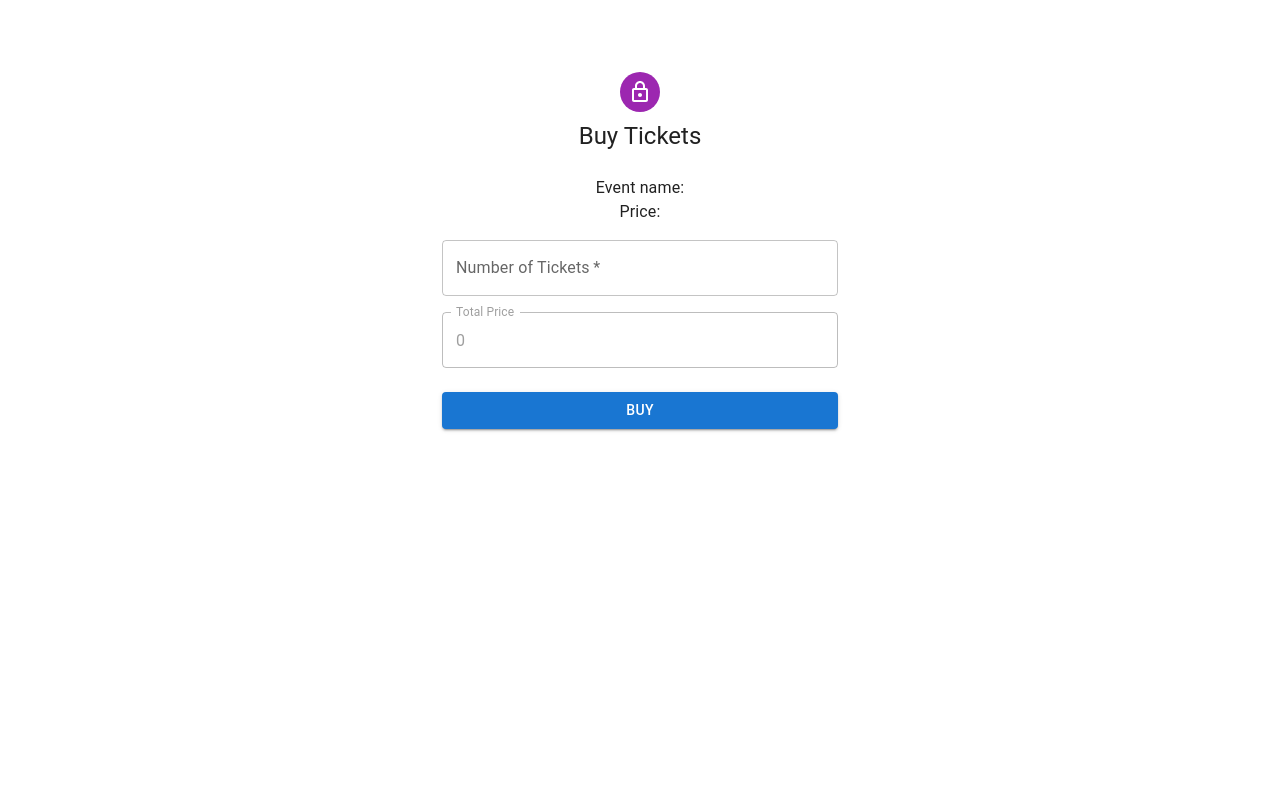
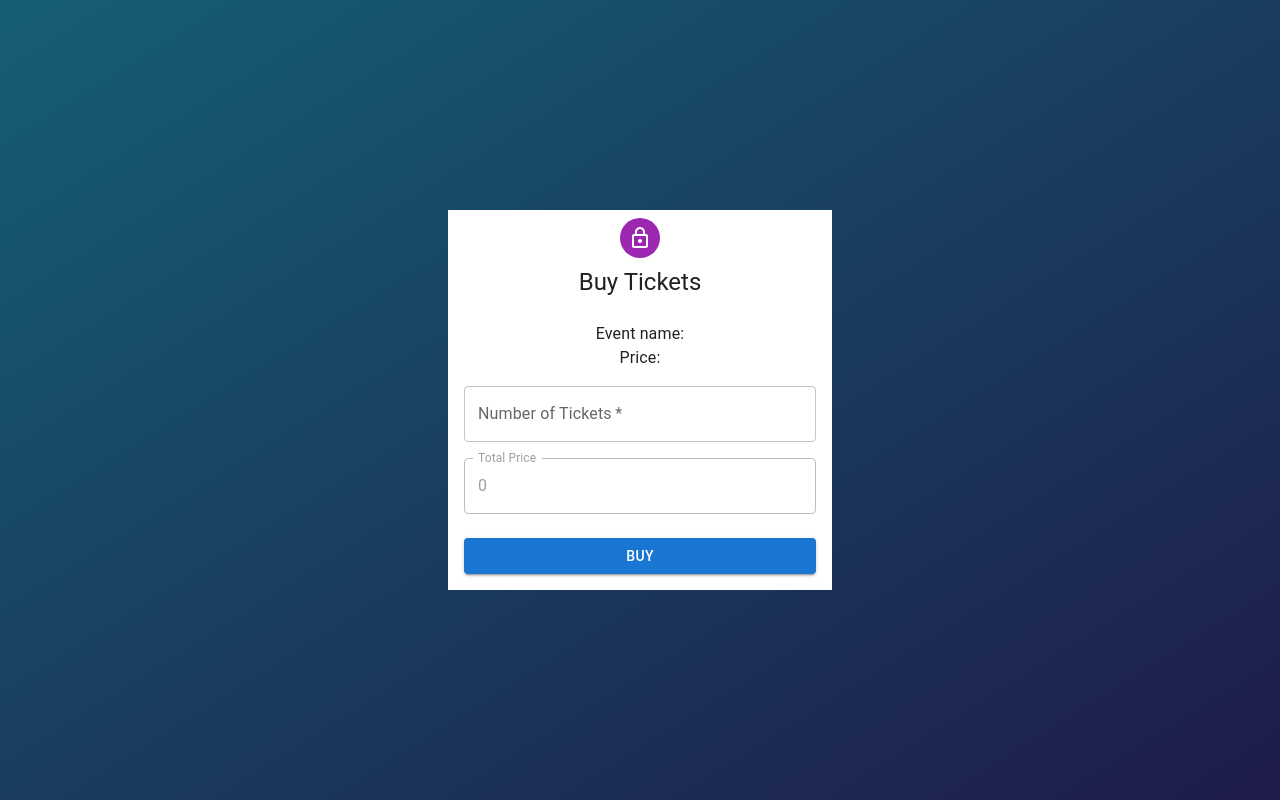
Before and after one commit to yolo22nd/Agni, a React (Create React App) app in the folder frontend/: page /buy/1 in a window 1280 px wide. Built offline with nearby package versions, Linux system fonts and the light colour scheme; no server answers.

Commit message:
changed payment ui

```diff
--- a/frontend/src/components/Buy.js
+++ b/frontend/src/components/Buy.js
@@ -74,16 +74,18 @@ export default function Buy() {
 
 
   return (
-    <ThemeProvider theme={defaultTheme}>
-      <Container component="main" maxWidth="xs">
+    // <ThemeProvider theme={defaultTheme}>
+    <Box className='bg-gradient-to-br from-cyan-800 to-indigo-950 h-screen w-full mt-0 p-8 flex justify-center items-center'>
+      <Box component="main" maxWidth="xs" className='w-lg'>
         <CssBaseline />
         <Box
-          sx={{
-            marginTop: 8,
-            display: 'flex',
-            flexDirection: 'column',
-            alignItems: 'center',
-          }}
+          // sx={{
+          //   // marginTop: 8,
+          //   display: 'flex',
+          //   flexDirection: 'column',
+          //   alignItems: 'center',
+          // }}
+          className='bg-white w-96 px-4 flex flex-col items-center justify-center'
         >
           <Avatar sx={{ m: 1, bgcolor: 'secondary.main' }}>
             <LockOutlinedIcon />
@@ -136,7 +138,8 @@ export default function Buy() {
             </Grid>
           </Box>
         </Box>
-      </Container>
-    </ThemeProvider>
+      </Box>
+      </Box>
+    // </ThemeProvider>
   );
 }
```
Also changed, not shown: 1 other file (tests, documents, lock files or other folders).
